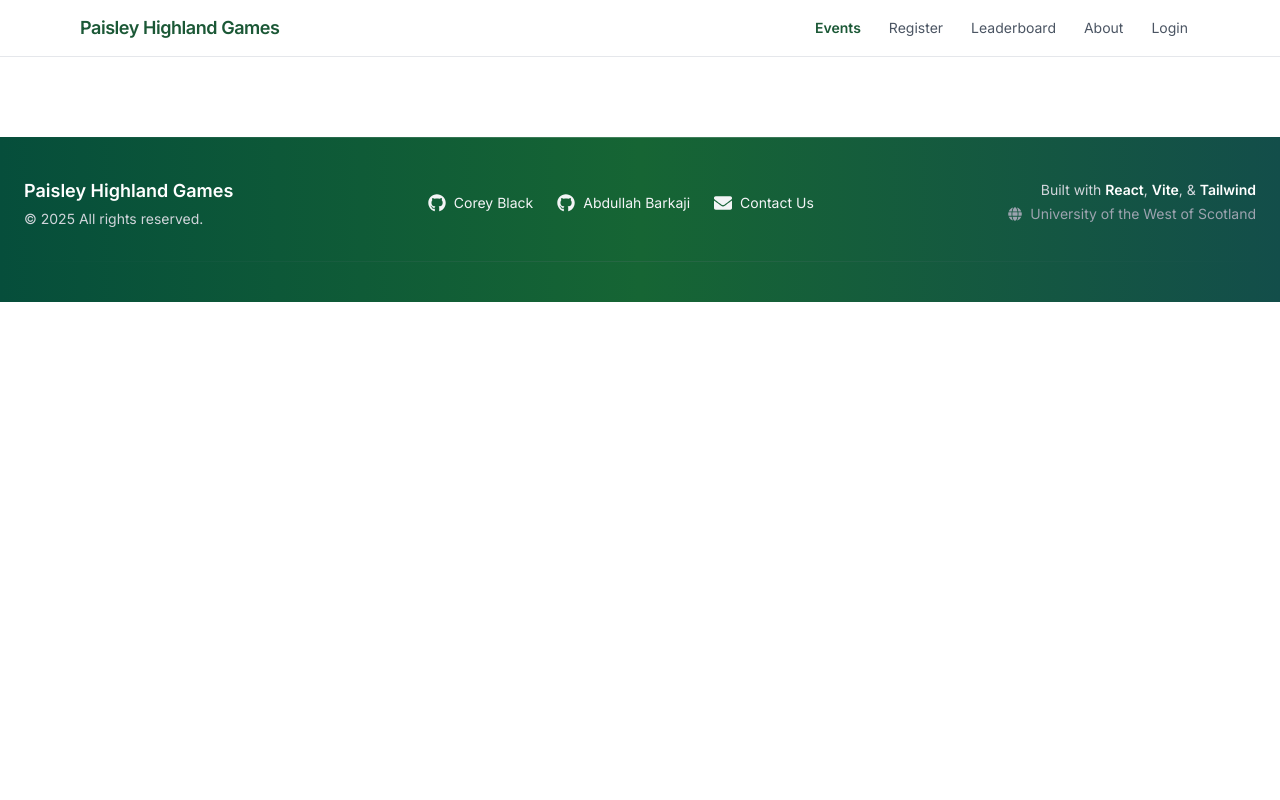
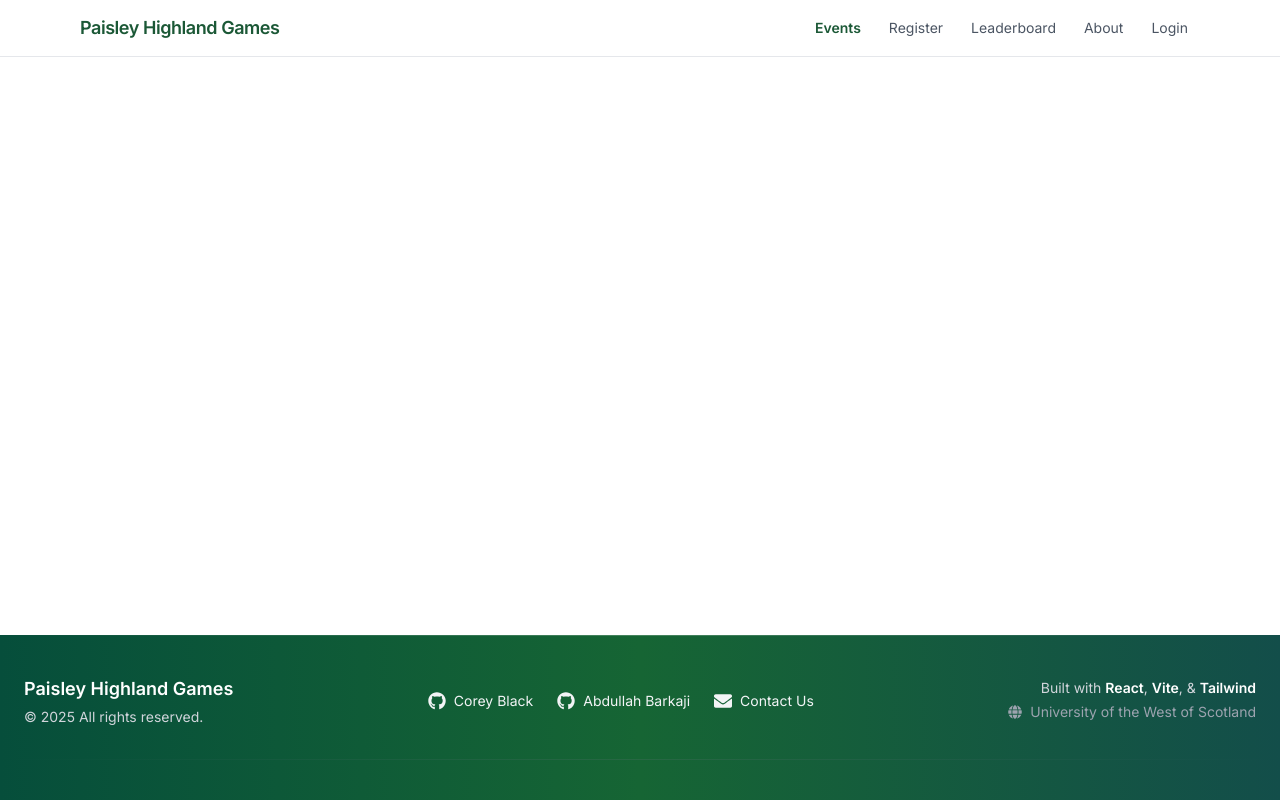
Before and after one commit to kawrae/Paisley-Highland-Games, a React (Vite) app in the folder frontend/: page /events in a window 1280 px wide. Built offline with nearby package versions, Linux system fonts and the light colour scheme; no server answers.

Commit message:
Update App.tsx
-fixed view-height

```diff
--- a/frontend/src/App.tsx
+++ b/frontend/src/App.tsx
@@ -1,4 +1,3 @@
-// frontend/src/App.tsx
 import Navbar from "./components/Navbar";
 import Footer from "./components/Footer";
 import { Routes, Route } from "react-router-dom";
@@ -10,9 +9,9 @@ import Login from "./pages/Login";
 
 export default function App() {
   return (
-    <>
+    <div className="min-h-screen flex flex-col">
       <Navbar />
-      <main>
+      <main className="flex-1">
         <Routes>
           <Route path="/" element={<Home />} />
           <Route path="/register" element={<Register />} />
@@ -20,8 +19,8 @@ export default function App() {
           <Route path="/leaderboard" element={<Leaderboard />} />
           <Route path="/login" element={<Login />} />
         </Routes>
-        <Footer />
       </main>
-    </>
+      <Footer />
+    </div>
   );
 }
```
